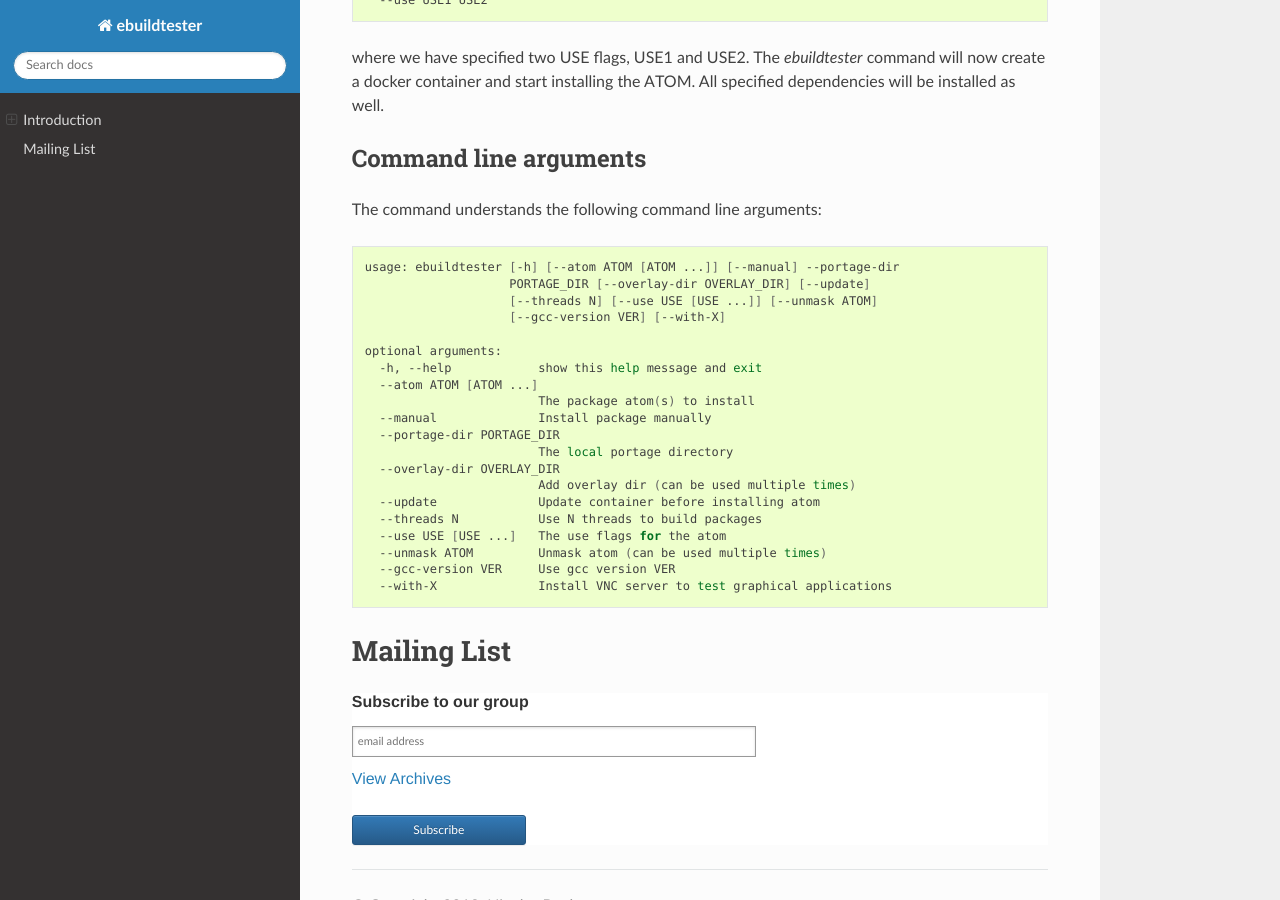
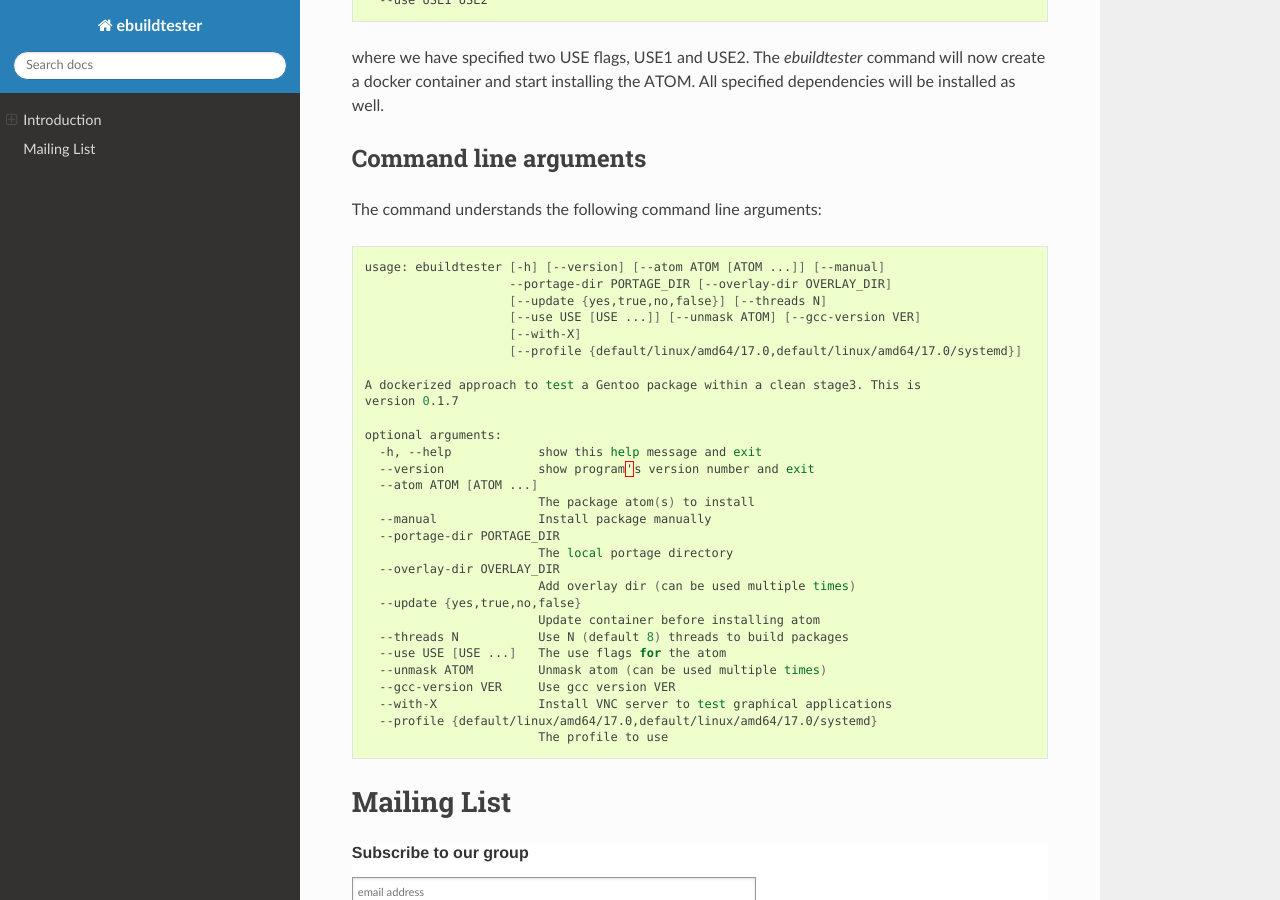
Before and after one commit to nicolasbock/ebuildtester, a Sphinx documentation site: the page built from docs/index.rst, in a window 1280 px wide and 900 px high, scrolled down 573 px. Built offline with Sphinx 7.4.7 and the Read the Docs theme 2.0.0, drawn with Linux system fonts in a browser that asks for light colours.

Commit message:
Update docs with new help messages

```diff
--- a/docs/index.rst
+++ b/docs/index.rst
@@ -56,13 +56,19 @@ The command understands the following command line arguments:
 
 .. code-block:: bash
 
-   usage: ebuildtester [-h] [--atom ATOM [ATOM ...]] [--manual] --portage-dir
-                       PORTAGE_DIR [--overlay-dir OVERLAY_DIR] [--update]
-                       [--threads N] [--use USE [USE ...]] [--unmask ATOM]
-                       [--gcc-version VER] [--with-X]
+   usage: ebuildtester [-h] [--version] [--atom ATOM [ATOM ...]] [--manual]
+                       --portage-dir PORTAGE_DIR [--overlay-dir OVERLAY_DIR]
+                       [--update {yes,true,no,false}] [--threads N]
+                       [--use USE [USE ...]] [--unmask ATOM] [--gcc-version VER]
+                       [--with-X]
+                       [--profile {default/linux/amd64/17.0,default/linux/amd64/17.0/systemd}]
+
+   A dockerized approach to test a Gentoo package within a clean stage3. This is
+   version 0.1.7
 
    optional arguments:
      -h, --help            show this help message and exit
+     --version             show program's version number and exit
      --atom ATOM [ATOM ...]
                            The package atom(s) to install
      --manual              Install package manually
@@ -70,12 +76,15 @@ The command understands the following command line arguments:
                            The local portage directory
      --overlay-dir OVERLAY_DIR
                            Add overlay dir (can be used multiple times)
-     --update              Update container before installing atom
-     --threads N           Use N threads to build packages
+     --update {yes,true,no,false}
+                           Update container before installing atom
+     --threads N           Use N (default 8) threads to build packages
      --use USE [USE ...]   The use flags for the atom
      --unmask ATOM         Unmask atom (can be used multiple times)
      --gcc-version VER     Use gcc version VER
      --with-X              Install VNC server to test graphical applications
+     --profile {default/linux/amd64/17.0,default/linux/amd64/17.0/systemd}
+                           The profile to use
 
 Mailing List
 ============
```
Also changed, not shown: README.rst (+15 -6 lines).
